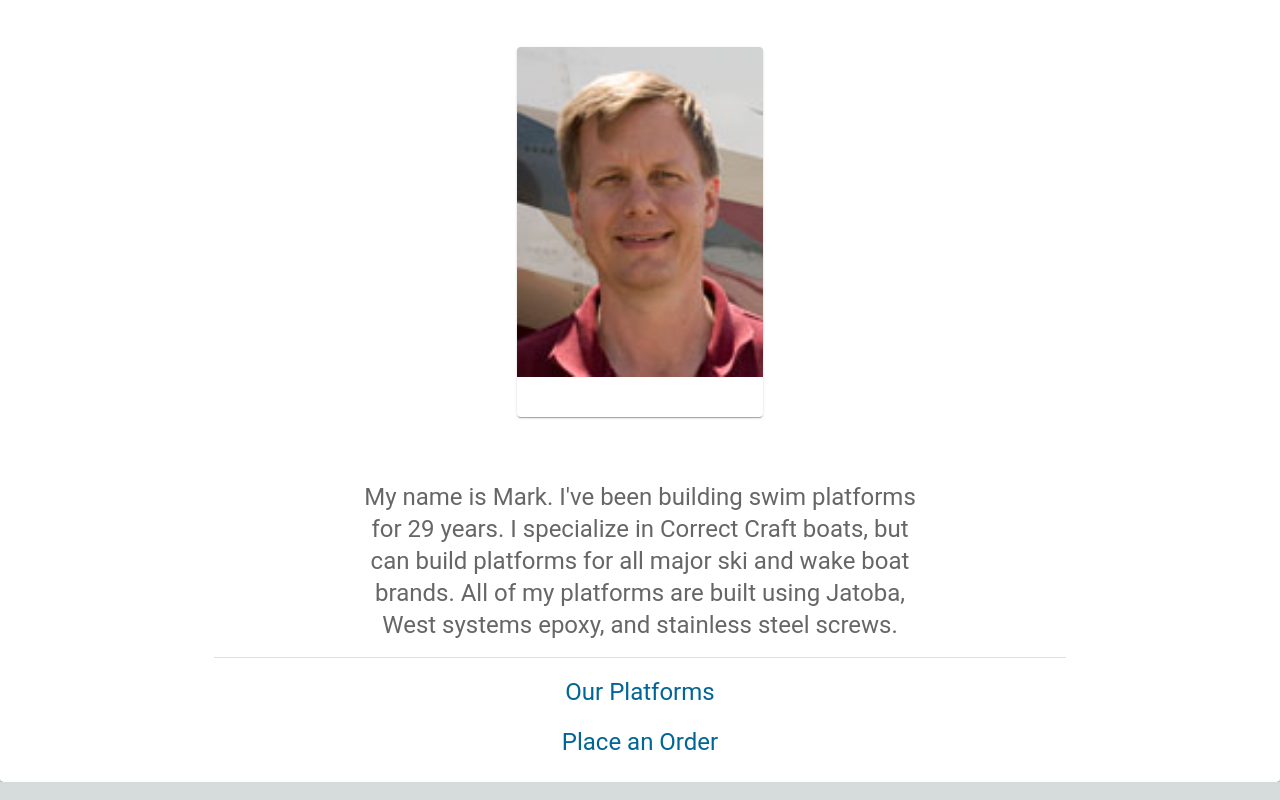
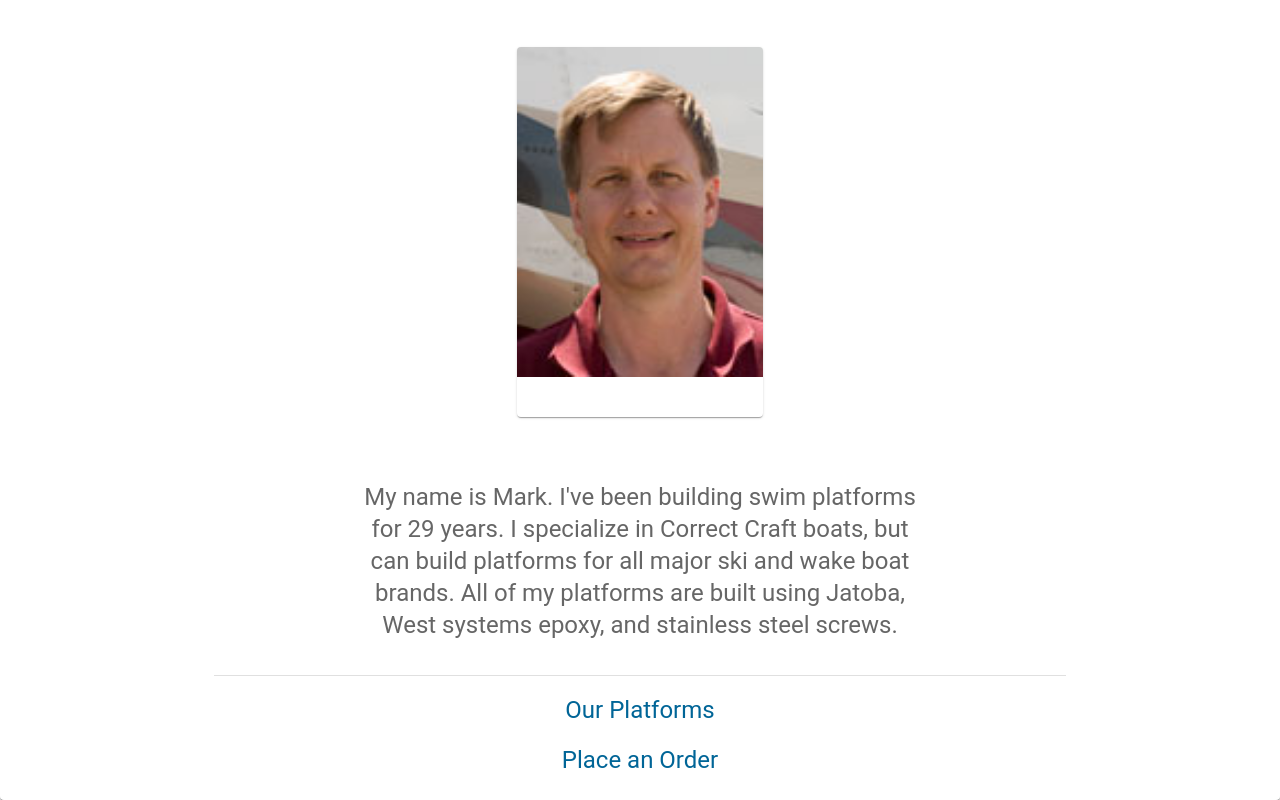
Before and after one commit to kage1414/the-platform-guy, a Next.js app: page / in a window 1280 px wide. Shown: the part 310-1110 px from the top of the page. Built offline with nearby package versions, Linux system fonts and the light colour scheme.

Commit message:
Add divider with padding

```diff
--- /dev/null
+++ b/src/components/DividerPadding.tsx
@@ -0,0 +1,10 @@
+import { Divider } from "@mui/material";
+import { ReactElement } from "react";
+
+export const DividerPadding = (): ReactElement => (
+  <>
+    <br />
+    <Divider />
+    <br />
+  </>
+);
--- a/src/components/HomePage.tsx
+++ b/src/components/HomePage.tsx
@@ -1,7 +1,8 @@
 import Album from "./Album";
+import { DividerPadding } from "./DividerPadding";
 import { PageContainer } from "./PageContainer";
 import { Paragraph } from "./Paragraph";
-import { Divider, Typography, Container } from "@mui/material";
+import { Typography, Container } from "@mui/material";
 import moment from "moment";
 import Link from "next/link";
 import { ReactElement } from "react";
@@ -22,8 +23,7 @@ export const HomePage = (): ReactElement => {
             brands. All of my platforms are built using Jatoba, West
             systems epoxy, and stainless steel screws.`}
       />
-      <Divider />
-      <br />
+      <DividerPadding />
       <Link href="/about">
         <Container maxWidth="sm">
           <Typography color="secondary" variant="h5" align="center">
```
